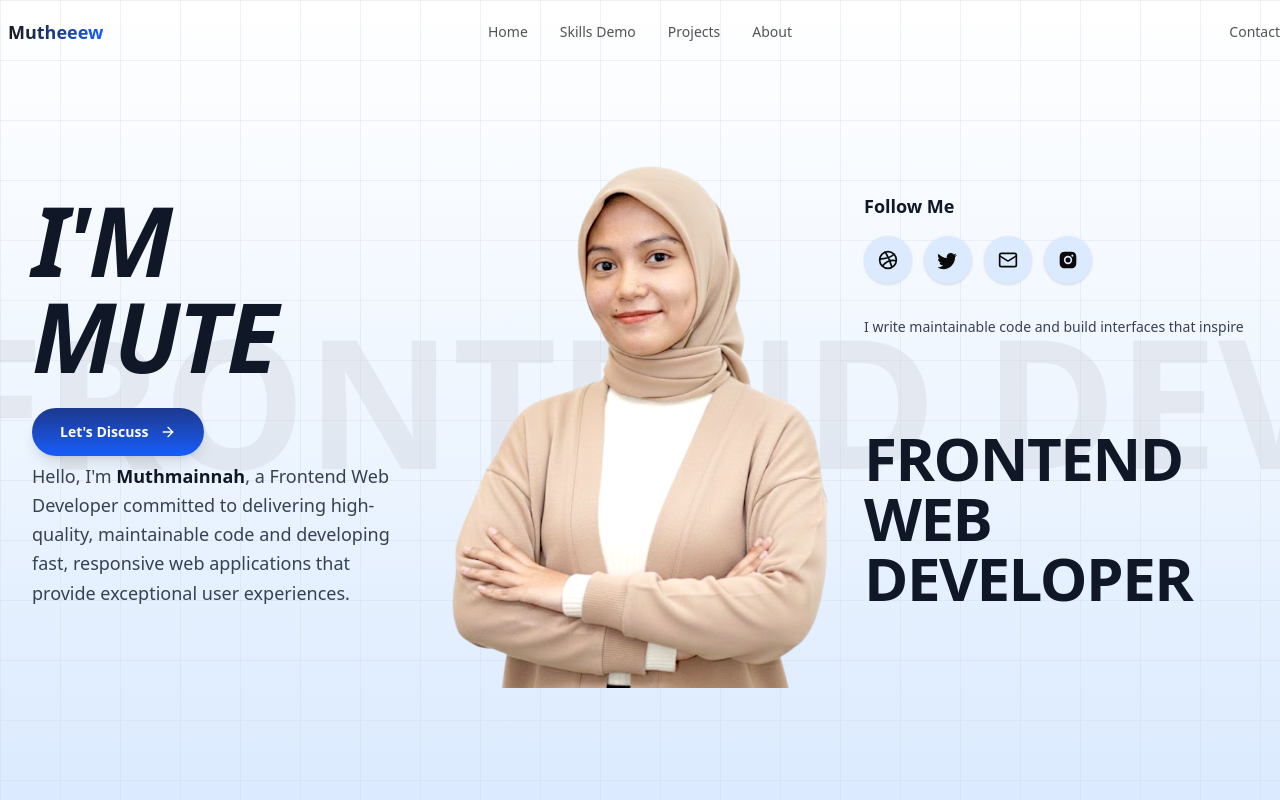
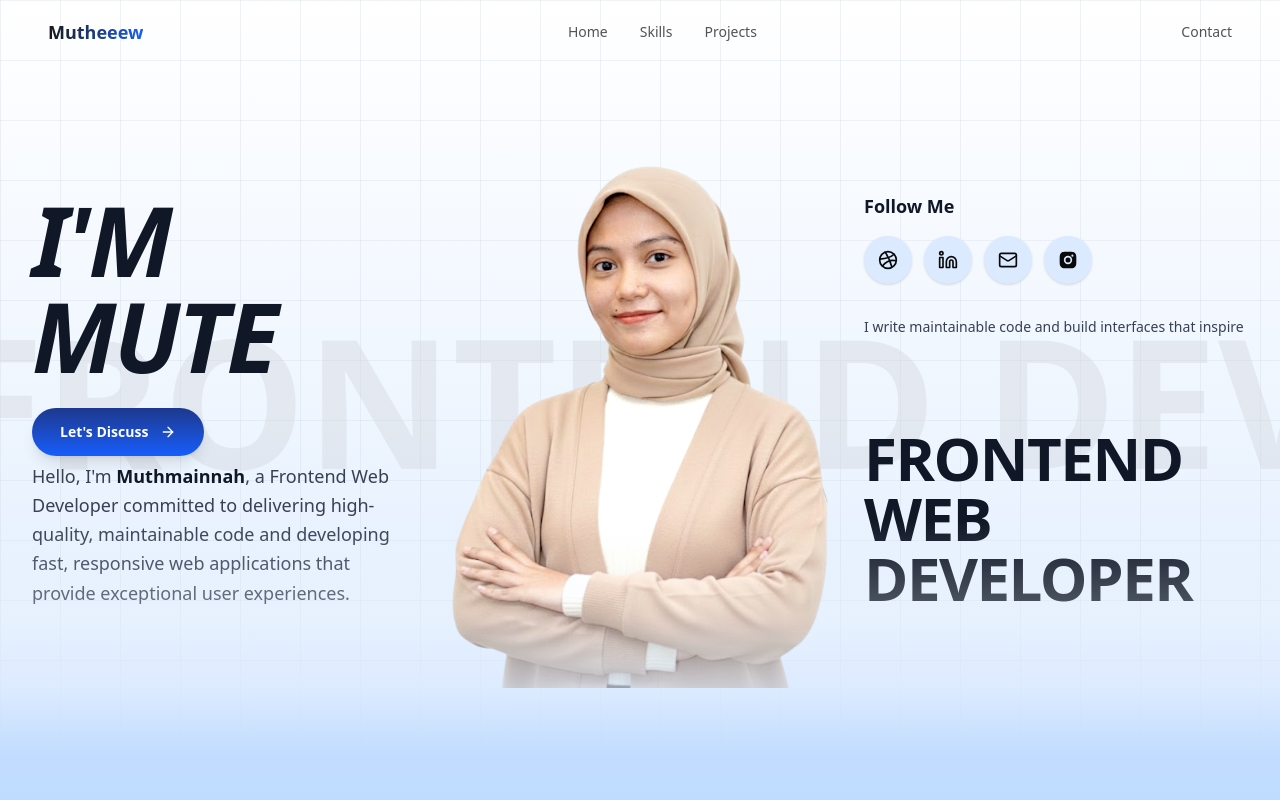
Before and after one commit to mutheeew/Portofolio-Mute, a Next.js app: page / in a window 1280 px wide. Shown: the top 800 px of the page. Built offline with nearby package versions, Linux system fonts and the light colour scheme.

Commit message:
Update navbar, profile section, and contact section styling

```diff
--- a/app/layout.tsx
+++ b/app/layout.tsx
@@ -31,7 +31,7 @@ export default function RootLayout({
       >
         <ThemeProvider
           attribute="class"
-          defaultTheme="system"
+          defaultTheme="light"
           enableSystem
           disableTransitionOnChange
         >
--- a/components/navbar.tsx
+++ b/components/navbar.tsx
@@ -9,9 +9,9 @@ import { ThemeToggle } from "./theme-toggle"
 
 const navigation = [
   { name: "Home", href: "#home", icon: Code },
-  { name: "Skills Demo", href: "#skills", icon: Database },
+  { name: "Skills", href: "#skills", icon: Database },
   { name: "Projects", href: "#projects", icon: FolderOpen },
-  { name: "About", href: "#summary", icon: User },
+  // { name: "About", href: "#summary", icon: User },
   { name: "Contact", href: "#contact", icon: Mail },
 ]
 
@@ -37,8 +37,9 @@ export function Navbar() {
           : 'bg-transparent'
       }`}
     >
-      <div className="container flex h-16 items-center justify-between relative">
-        <div className="hidden md:flex items-center pl-2">
+      <div className="container flex h-16 items-center px-6 lg:px-12">
+
+        <div className="hidden md:flex items-center flex-shrink-0 mr-8">
           <Link href="/" className="flex items-center space-x-3 group">
             <span className="font-bold text-lg bg-gradient-to-r from-primary to-blue-600 bg-clip-text text-transparent">
               Mutheeew
@@ -46,7 +47,7 @@ export function Navbar() {
           </Link>
         </div>
 
-        <nav className="hidden md:flex items-center space-x-8 text-sm font-medium absolute left-1/2 transform -translate-x-1/2">
+        <nav className="hidden md:flex flex-1 items-center justify-center space-x-8 text-sm font-medium">
           {navigation.filter(item => item.name !== "Contact").map((item) => (
             <Link
               key={item.name}
@@ -58,6 +59,17 @@ export function Navbar() {
             </Link>
           ))}
         </nav>
+
+        <div className="hidden md:flex items-center flex-shrink-0 ml-8">
+          <Link
+            href="#contact"
+            className="relative group transition-colors text-foreground/70 dark:text-slate-300 hover:text-foreground dark:hover:text-white py-2 text-sm font-medium"
+          >
+            <span className="relative z-10">Contact</span>
+            <div className="absolute inset-x-0 bottom-0 h-0.5 bg-gradient-to-r from-primary to-blue-600 scale-x-0 group-hover:scale-x-100 transition-transform origin-left"></div>
+          </Link>
+          {/* <ThemeToggle /> */}
+        </div>
 
         <Sheet open={isOpen} onOpenChange={setIsOpen}>
           <SheetTrigger asChild>
@@ -103,8 +115,7 @@ export function Navbar() {
           </SheetContent>
         </Sheet>
 
-        <div className="flex flex-1 items-center justify-between space-x-2 md:justify-end md:flex-none">
-          <div className="w-full flex-1 md:hidden">
+        <div className="flex-1 md:hidden">
           <Link href="/" className="flex items-center space-x-3 group">
             <div className="relative">
               <Code className="h-6 w-6 text-primary" />
@@ -115,17 +126,7 @@ export function Navbar() {
             </span>
           </Link>
         </div>
-          <nav className="flex items-center space-x-4">
-            <Link
-              href="#contact"
-              className="hidden md:inline-flex relative group transition-colors text-foreground/70 dark:text-slate-300 hover:text-foreground dark:hover:text-white py-2 text-sm font-medium"
-            >
-              <span className="relative z-10">Contact</span>
-              <div className="absolute inset-x-0 bottom-0 h-0.5 bg-gradient-to-r from-primary to-blue-600 scale-x-0 group-hover:scale-x-100 transition-transform origin-left"></div>
-            </Link>
-            {/* <ThemeToggle /> */}
-          </nav>
-        </div>
+
       </div>
     </header>
   )
--- a/components/sections/contact-section.tsx
+++ b/components/sections/contact-section.tsx
@@ -144,7 +144,6 @@ export function ContactSection() {
 
   async function onSubmit(values: ContactFormValues) {
     try {
-      // Simulate API call
       await new Promise(resolve => setTimeout(resolve, 1500))
 
       setSubmissionStatus({
@@ -188,9 +187,9 @@ export function ContactSection() {
             Ready to bring your project to life? Let's discuss how I can help you create something amazing. I'm available at working time (9 am - 6 pm). I'm always excited about new challenges!
           </p>
           <div className="flex justify-center">
-            <button className="mt-6 bg-gradient-to-t from-blue-600 to-blue-900 hover:bg-blue-700 text-white px-7 py-3.5 rounded-full font-semibold flex items-center gap-3 transition-all transform hover:scale-105 shadow-lg text-sm">
+            <a href="https://wa.me/6285189989891" target="_blank" rel="noopener noreferrer" className="mt-6 bg-gradient-to-t from-blue-600 to-blue-900 hover:bg-blue-700 text-white px-7 py-3.5 rounded-full font-semibold flex items-center gap-3 transition-all transform hover:scale-105 shadow-lg text-sm">
                 Hello@Mute
-            </button>
+            </a>
           </div>
         </div>
 
--- a/components/sections/profile-section.tsx
+++ b/components/sections/profile-section.tsx
@@ -1,4 +1,4 @@
-import { ArrowRight, Dribbble, Instagram, Mail, Twitter } from "lucide-react";
+import { ArrowRight, Dribbble, Instagram, Mail, Linkedin } from "lucide-react";
 import Image from "next/image";
 import Profile from "@/assets/images/profile-mut.png";
 import Profile2 from "@/assets/images/profile-mute.png";
@@ -6,7 +6,6 @@ import Profile2 from "@/assets/images/profile-mute.png";
 export default function ProfileSection() {
     return (
         <div className="h-screen bg-gradient-to-t from-blue-100 via-blue-50 to-white relative overflow-hidden">
-            {/* Grid Background */}
             <div
                 className="absolute inset-0"
                 style={{
@@ -18,54 +17,55 @@ export default function ProfileSection() {
                 }}
             />
 
-            {/* Background Text */}
             <div className="absolute inset-0 flex items-center justify-center pointer-events-none z-0 overflow-hidden">
                 <h2 className="text-[180px] font-black text-gray-300/40 leading-none whitespace-nowrap select-none">
                 FRONTEND DEV
                 </h2>
             </div>
 
-            <div className="relative h-full flex items-center mx-auto px-8">
-                <div className="grid grid-cols-1 lg:grid-cols-12 gap-8 items-center w-full">
+            <div
+                className="absolute bottom-0 left-0 right-0 z-20 pointer-events-none"
+                style={{
+                    height: '280px',
+                    background: 'linear-gradient(to top, rgba(191,219,254,1) 0%, rgba(191,219,254,0.95) 15%, rgba(219,234,254,0.7) 40%, rgba(239,246,255,0.3) 65%, transparent 100%)'
+                }}
+            />
 
-                {/* Left Column - Name & Introduction */}
-                <div className="lg:col-span-4 flex flex-col justify-between h-full py-20">
-                    {/* Main Heading */}
+            <div className="relative h-full flex items-center mx-auto px-8 py-8">
+                <div className="grid grid-cols-1 md:grid-cols-2 lg:grid-cols-12 gap-8 items-center w-full">
+
+                <div className="lg:col-span-4 md:col-span-2 flex flex-col justify-between h-auto lg:h-full py-10 lg:py-20">
                     <div>
                         <h1 className="text-6xl lg:text-8xl font-black text-gray-900 leading-none tracking-tight italic">
                             I'M<br />MUTE
                         </h1>
-                    <button className="mt-6 bg-gradient-to-t from-blue-600 to-blue-900 hover:bg-blue-700 text-white px-7 py-3.5 rounded-full font-semibold flex items-center gap-3 transition-all transform hover:scale-105 shadow-lg text-sm">
+                        <a href="https://wa.me/6285189989891" target="_blank" rel="noopener noreferrer" className="mt-6 bg-gradient-to-t from-blue-600 to-blue-900 hover:bg-blue-700 text-white px-7 py-3.5 rounded-full font-semibold flex items-center gap-3 transition-all transform hover:scale-105 shadow-lg text-sm w-fit">
                             Let's Discuss
                             <ArrowRight className="w-4 h-4" />
-                    </button>
+                        </a>
                     </div>
 
-                    {/* Introduction Card */}
-                    <div>
+                    <div className="mt-auto">
                         <p className="text-gray-700 text-lg leading-relaxed">
                             Hello, I'm <span className="font-bold text-gray-900">Muthmainnah</span>, a Frontend Web Developer committed to delivering high-quality, maintainable code and developing fast, responsive web applications that provide exceptional user experiences.
                         </p>
                     </div>
                 </div>
 
-                {/* Center Column - Image */}
-                <div className="lg:col-span-4 flex justify-center items-end h-full pb-0">
-                    <div className="relative w-full max-w-md mb-0">
-                        {/* Profile Image */}
-                        <div className="relative z-10 overflow-hidden">
+                <div className="lg:col-span-4 md:col-span-2 flex justify-center items-end h-full pb-0 min-h-96">
+                    <div className="relative w-80 md:w-96 lg:w-full lg:max-w-md mb-0">
+                        <div className="relative z-10 w-full aspect-auto">
                             <Image
                                 src={Profile2}
                                 alt="Muthmainnah - Frontend Developer"
-                                className="w-full object-cover object-bottom block"
+                                className="w-full h-auto object-cover object-bottom block"
+                                priority
                             />
                         </div>
                     </div>
                 </div>
 
-                {/* Right Column - Follow Me & Title */}
-                <div className="lg:col-span-4 flex flex-col justify-between h-full py-20">
-                    {/* Follow Me Section & Tagline */}
+                <div className="lg:col-span-4 md:col-span-2 flex flex-col justify-between h-auto lg:h-full py-10 lg:py-20">
                     <div className="space-y-8">
                         <div>
                             <h3 className="text-lg font-bold text-gray-900 mb-4">Follow Me</h3>
@@ -73,12 +73,10 @@ export default function ProfileSection() {
                                 <a href="#" className="w-12 h-12 bg-blue-100 rounded-full flex items-center justify-center hover:bg-blue-600 hover:text-white transition-all shadow-sm">
                                     <Dribbble className="w-5 h-5" />
                                 </a>
-                        <a href="#" className="w-12 h-12 bg-blue-100 rounded-full flex items-center justify-center hover:bg-blue-600 hover:text-white transition-all shadow-sm">
-                            <svg className="w-5 h-5" viewBox="0 0 24 24" fill="currentColor">
-                            <path d="M22.46 6c-.85.38-1.78.64-2.75.76 1-.6 1.76-1.55 2.12-2.68-.93.55-1.96.95-3.06 1.17-.88-.94-2.13-1.53-3.51-1.53-2.66 0-4.81 2.15-4.81 4.81 0 .38.04.75.13 1.1-4-.2-7.55-2.12-9.93-5.04-.42.72-.66 1.55-.66 2.44 0 1.67.85 3.14 2.14 4-.79-.03-1.53-.24-2.18-.6v.06c0 2.33 1.66 4.28 3.86 4.72-.4.11-.83.17-1.27.17-.31 0-.62-.03-.92-.08.63 1.95 2.44 3.37 4.6 3.41-1.69 1.32-3.82 2.11-6.13 2.11-.4 0-.79-.02-1.17-.07 2.18 1.4 4.77 2.21 7.55 2.21 9.06 0 14.01-7.5 14.01-14.01 0-.21 0-.42-.02-.63.96-.7 1.8-1.56 2.46-2.55z"/>
-                            </svg>
+                                <a href="https://www.linkedin.com/in/muthmainnah-mute" target="_blank" rel="noopener noreferrer" className="w-12 h-12 bg-blue-100 rounded-full flex items-center justify-center hover:bg-blue-600 hover:text-white transition-all shadow-sm">
+                                    <Linkedin className="w-5 h-5" />
                                 </a>
-                        <a href="#" className="w-12 h-12 bg-blue-100 rounded-full flex items-center justify-center hover:bg-blue-600 hover:text-white transition-all shadow-sm">
+                                <a href="mailto:muthmainnah133@gmail.com" className="w-12 h-12 bg-blue-100 rounded-full flex items-center justify-center hover:bg-blue-600 hover:text-white transition-all shadow-sm">
                                     <Mail className="w-5 h-5" />
                                 </a>
                                 <a href="#" className="w-12 h-12 bg-blue-100 rounded-full flex items-center justify-center hover:bg-blue-600 hover:text-white transition-all shadow-sm">
@@ -89,14 +87,12 @@ export default function ProfileSection() {
                             </div>
                         </div>
 
-                    {/* Tagline */}
                         <p className="text-gray-700 text-sm font-medium leading-relaxed">
                             I write maintainable code and build interfaces that inspire
                         </p>
                     </div>
 
-                    {/* Large Title */}
-                    <div>
+                    <div className="mt-auto">
                         <h2 className="text-5xl lg:text-6xl font-black text-gray-900 leading-none tracking-tight">
                             FRONTEND<br />
                             WEB<br />
```
Lines whose indentation alone changed are shown as unchanged.
